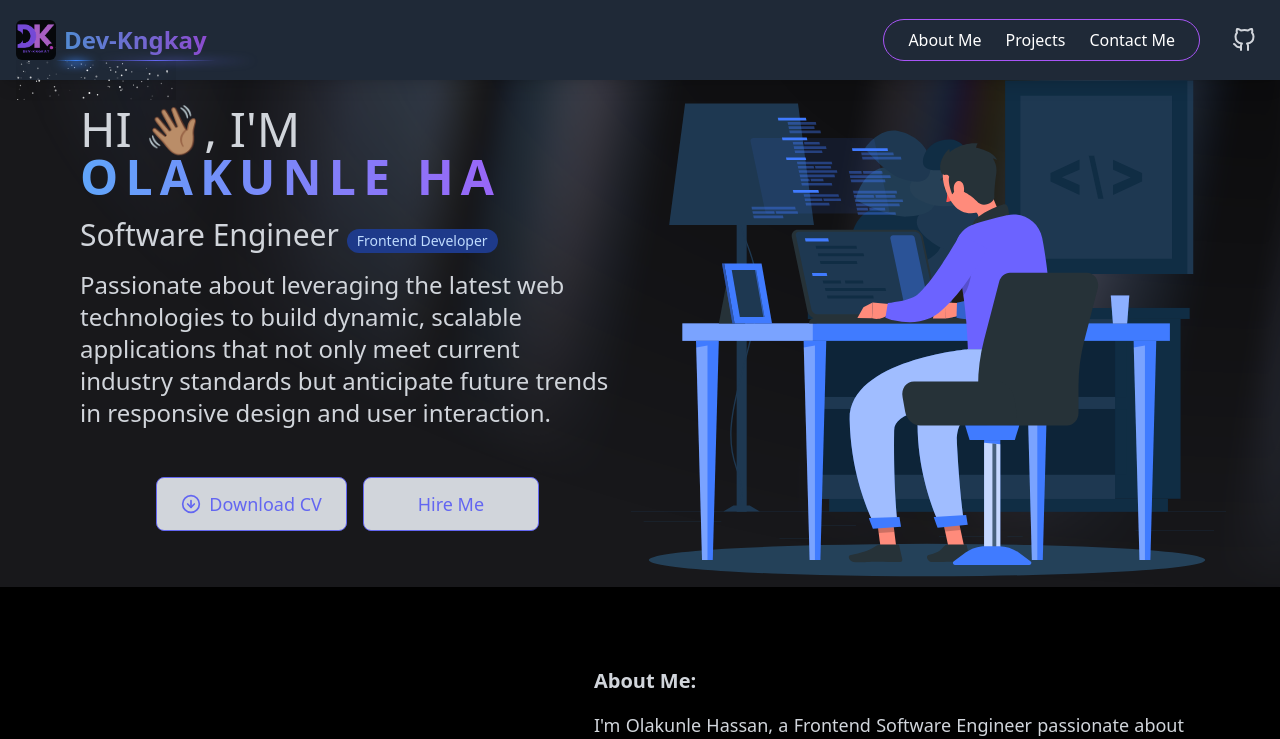
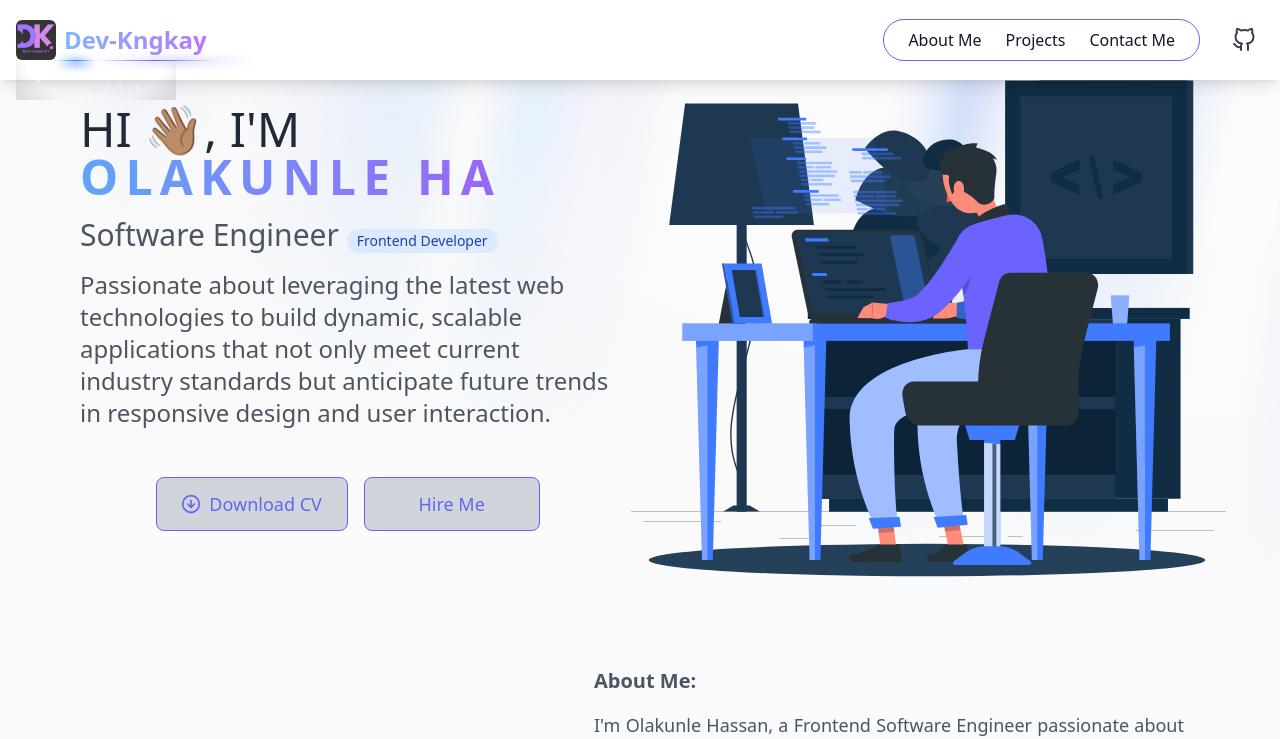
Before and after one commit to kaylezy/Olakunle_Hassan-Portfolio, a React (Vite) app: page / in a window 1280 px wide. Shown: the top 739 px of the page. Built offline with nearby package versions, Linux system fonts and the light colour scheme.

Commit message:
feat:theme switch

```diff
--- a/src/App.jsx
+++ b/src/App.jsx
@@ -37,15 +37,17 @@ import useThemeSwitcher from './hooks/useThemeSwitcher';
 
 // Inner App component
 const AppContent = () => {
-  const [, , toggleTheme] = useThemeSwitcher();
+  const systemTheme = useThemeSwitcher();
 
   return (
-    <div className="bg-gray-900 text-white min-h-screen">
+    <div className="bg-white dark:bg-gray-900 text-gray-900 dark:text-white min-h-screen transition-colors duration-300">
       <ErrorBoundary>
         <Suspense
-          fallback={<div className="h-16 bg-gray-700 animate-pulse"></div>}
+          fallback={
+            <div className="h-16 bg-gray-200 dark:bg-gray-700 animate-pulse"></div>
+          }
         >
-          <Navbar onToggleTheme={toggleTheme} />
+          <Navbar />
         </Suspense>
         <Loading />
 
@@ -97,7 +99,9 @@ const AppContent = () => {
 
         <ScrollReveal>
           <Suspense
-            fallback={<div className="h-32 bg-gray-700 animate-pulse"></div>}
+            fallback={
+              <div className="h-32 bg-gray-200 dark:bg-gray-700 animate-pulse"></div>
+            }
           >
             <Footer />
           </Suspense>
--- a/src/components/Contact/Contact.jsx
+++ b/src/components/Contact/Contact.jsx
@@ -35,7 +35,10 @@ const Contact = () => {
     useContactForm();
 
   return (
-    <div className="bg-gray-950 text-gray-300 py-20" id="contact">
+    <div
+      className="bg-gray-100 dark:bg-gray-950 text-gray-700 dark:text-gray-300 py-20"
+      id="contact"
+    >
       <div className="container mx-auto px-8 md:px-16 lg:px-24">
         <motion.h2
           initial={{ opacity: 0, y: -100 }}
--- a/src/components/Footer/Footer.jsx
+++ b/src/components/Footer/Footer.jsx
@@ -1,6 +1,6 @@
 const Footer = () => {
   return (
-    <footer className="bg-gray-800 text-white p-4 text-center">
+    <footer className="bg-gray-200 dark:bg-gray-800 text-gray-800 dark:text-white p-4 text-center">
       <p>
         &copy; {new Date().getFullYear()} Olakunle Hassan. All rights reserved.
       </p>
--- a/src/components/Hero/Hero.jsx
+++ b/src/components/Hero/Hero.jsx
@@ -33,9 +33,9 @@ const AppBanner = () => {
         initial={{ opacity: 0 }}
         animate={{ opacity: 1 }}
         transition={{ ease: 'easeInOut', duration: 0.9, delay: 0.2 }}
-        className="sm:container sm:mx-16 flex flex-col sm:justify-between items-center sm:flex-row mt-20 md:mt-2 md:pt-10  text-gray-300"
+        className="sm:container sm:mx-16 flex flex-col sm:justify-between items-center sm:flex-row mt-20 md:mt-2 md:pt-10 text-gray-600 dark:text-gray-300"
       >
-        <div className=" w-full md:w-[50rem] text-left p-4 text-gray-300 lg:pl-20  ">
+        <div className=" w-full md:w-[50rem] text-left p-4 text-gray-600 dark:text-gray-300 lg:pl-20  ">
           <motion.h1
             initial={{ opacity: 0, y: 100 }}
             animate={{ opacity: 1, y: 0 }}
@@ -44,7 +44,7 @@ const AppBanner = () => {
               duration: 1,
               delay: 0,
             }}
-            className="font-general-semibold text-2xl lg:text-3xl xl:text-5xl text-center sm:text-left text-ternary-dark dark:text-primary-light uppercase"
+            className="font-general-semibold text-2xl lg:text-3xl xl:text-5xl text-center sm:text-left text-gray-800 dark:text-gray-100 uppercase"
           >
             Hi 👋🏽, I&apos;m
             <span className="text-transparent bg-clip-text font-bold bg-gradient-to-r from-blue-400 to-purple-500">
@@ -60,7 +60,7 @@ const AppBanner = () => {
               duration: 0.9,
               delay: 0.1,
             }}
-            className="font-general-medium mt-4 text-lg md:text-xl lg:text-2xl xl:text-3xl text-center sm:text-left leading-normal text-gray-300"
+            className="font-general-medium mt-4 text-lg md:text-xl lg:text-2xl xl:text-3xl text-center sm:text-left leading-normal text-gray-600 dark:text-gray-300"
           >
             Software Engineer{' '}
             <span className="inline-flex items-center px-2.5 py-0.5 rounded-full text-sm font-medium bg-blue-100 text-blue-800 dark:bg-blue-900 dark:text-blue-200">
@@ -75,7 +75,7 @@ const AppBanner = () => {
               duration: 0.9,
               delay: 0.4,
             }}
-            className="font-general-medium mt-4 text-md md:text-md lg:text-md xl:text-2xl text-center sm:text-left leading-normal text-gray-300"
+            className="font-general-medium mt-4 text-md md:text-md lg:text-md xl:text-2xl text-center sm:text-left leading-normal text-gray-600 dark:text-gray-300"
           >
             Passionate about leveraging the latest web technologies to build
             dynamic, scalable applications that not only meet current industry
@@ -104,7 +104,7 @@ const AppBanner = () => {
                 }
                 variant="outline"
                 size="large"
-                className="w-46 sm:w-46 bg-gray-300"
+                className="w-48 sm:w-48 bg-gray-300"
               />
             </motion.a>
             <motion.div
--- a/src/constants/theme.js
+++ b/src/constants/theme.js
@@ -9,6 +9,4 @@ export const THEMES = {
   DARK: 'dark',
 };
 
-export const DEFAULT_THEME = THEMES.DARK;
-
 export const THEME_STORAGE_KEY = 'theme';
--- a/src/hooks/useThemeSwitcher.jsx
+++ b/src/hooks/useThemeSwitcher.jsx
@@ -1,53 +1,49 @@
 /**
- * Custom Hook for Theme Management
+ * Custom Hook for System Theme Detection
  *
- * Provides theme state management with localStorage persistence.
- * Handles theme switching between light and dark modes.
+ * Automatically detects and follows the device's system theme preference.
+ * No manual controls - purely automatic based on system settings.
  *
- * @returns {Array} [activeTheme, setTheme] - Current theme and setter function
+ * @returns {string} currentTheme - Current system theme ('light' or 'dark')
  */
 
-import { useEffect, useState } from 'react';
-import { THEMES, DEFAULT_THEME, THEME_STORAGE_KEY } from '../constants/theme';
+import { useState, useEffect } from 'react';
 
 const useThemeSwitcher = () => {
-  // Initialize theme from localStorage or default
-  const [theme, setTheme] = useState(() => {
-    if (typeof window !== 'undefined') {
-      return localStorage.getItem(THEME_STORAGE_KEY) || DEFAULT_THEME;
-    }
-    return DEFAULT_THEME;
-  });
+  const [systemTheme, setSystemTheme] = useState('dark'); // Default fallback
 
-  // Calculate the opposite theme for toggling
-  const activeTheme = theme === THEMES.DARK ? THEMES.LIGHT : THEMES.DARK;
-
-  // Apply theme to document and persist to localStorage
   useEffect(() => {
     if (typeof window === 'undefined') return;
 
-    const root = window.document.documentElement;
+    // Function to detect system theme
+    const detectSystemTheme = () => {
+      if (
+        window.matchMedia &&
+        window.matchMedia('(prefers-color-scheme: dark)').matches
+      ) {
+        return 'dark';
+      }
+      return 'light';
+    };
 
-    // Remove previous theme class
-    root.classList.remove(activeTheme);
+    // Set initial theme
+    setSystemTheme(detectSystemTheme());
 
-    // Add current theme class
-    root.classList.add(theme);
+    // Listen for system theme changes
+    const mediaQuery = window.matchMedia('(prefers-color-scheme: dark)');
 
-    // Persist to localStorage
-    localStorage.setItem(THEME_STORAGE_KEY, theme);
-  }, [theme, activeTheme]);
+    const handleChange = e => {
+      setSystemTheme(e.matches ? 'dark' : 'light');
+    };
 
-  /**
-   * Toggle between light and dark themes
-   */
-  const toggleTheme = () => {
-    setTheme(prevTheme =>
-      prevTheme === THEMES.DARK ? THEMES.LIGHT : THEMES.DARK
-    );
-  };
+    // Add event listener
+    mediaQuery.addEventListener('change', handleChange);
 
-  return [activeTheme, setTheme, toggleTheme];
+    // Cleanup
+    return () => mediaQuery.removeEventListener('change', handleChange);
+  }, []);
+
+  return systemTheme;
 };
 
 export default useThemeSwitcher;
--- a/tailwind.config.js
+++ b/tailwind.config.js
@@ -1,31 +1,31 @@
 const {
   default: flattenColorPalette,
-} = require("tailwindcss/lib/util/flattenColorPalette");
+} = require('tailwindcss/lib/util/flattenColorPalette');
 
 /** @type {import('tailwindcss').Config} */
 // eslint-disable-next-line no-undef
 module.exports = {
   content: [
-    "./src/pages/**/*.{js,ts,jsx,tsx,mdx}",
-    "./src/components/**/*.{js,ts,jsx,tsx,mdx}",
-    "./src/app/**/*.{js,ts,jsx,tsx,mdx}",
+    './src/pages/**/*.{js,ts,jsx,tsx,mdx}',
+    './src/components/**/*.{js,ts,jsx,tsx,mdx}',
+    './src/app/**/*.{js,ts,jsx,tsx,mdx}',
 
     // Or if using `src` directory:
-    "./src/**/*.{js,ts,jsx,tsx,mdx}",
+    './src/**/*.{js,ts,jsx,tsx,mdx}',
   ],
-  darkMode: "class",
+  darkMode: 'media',
   theme: {
     extend: {
       animation: {
-        aurora: "aurora 60s linear infinite",
+        aurora: 'aurora 60s linear infinite',
       },
       keyframes: {
         aurora: {
           from: {
-            backgroundPosition: "50% 50%, 50% 50%",
+            backgroundPosition: '50% 50%, 50% 50%',
           },
           to: {
-            backgroundPosition: "350% 50%, 350% 50%",
+            backgroundPosition: '350% 50%, 350% 50%',
           },
         },
       },
@@ -36,12 +36,12 @@ module.exports = {
 
 // This plugin adds each Tailwind color as a global CSS variable, e.g. var(--gray-200).
 function addVariablesForColors({ addBase, theme }) {
-  let allColors = flattenColorPalette(theme("colors"));
+  let allColors = flattenColorPalette(theme('colors'));
   let newVars = Object.fromEntries(
     Object.entries(allColors).map(([key, val]) => [`--${key}`, val])
   );
 
   addBase({
-    ":root": newVars,
+    ':root': newVars,
   });
 }
```
Also changed, not shown: src/components/About/About.jsx (+14 -11 lines), src/components/Navbar/Navbar.jsx (+1 -8 lines), src/components/Projects/Projects.jsx (+15 -10 lines).
